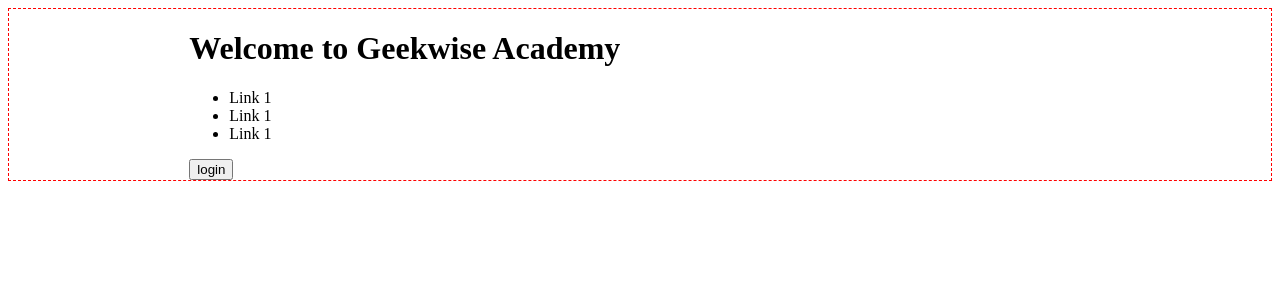
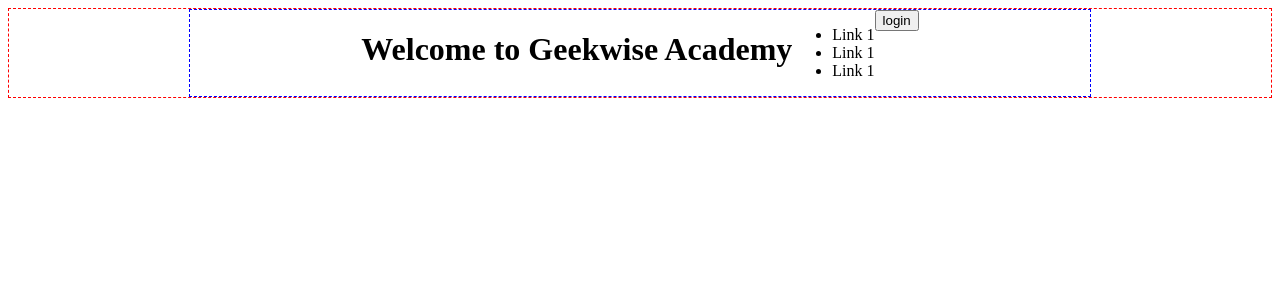
Before and after one commit to dramirez2096/gw-reserve, an Angular app: page / in a window 1280 px wide. Shown: the top 300 px of the page. Built offline with nearby package versions, Linux system fonts and the light colour scheme.

Commit message:
navigation interface created

```diff
--- a/src/app/app.component.scss
+++ b/src/app/app.component.scss
@@ -7,4 +7,7 @@
 }
 .components{
     grid-area: comp;
+    border: 1px dashed blue;
+    display: flex;
+    justify-content: center;
 }
--- a/src/app/nav/nav.components.ts
+++ b/src/app/nav/nav.components.ts
@@ -1,4 +1,5 @@
-import { Component } from '@angular/core';
+import { Component, OnInit, OnDestroy } from '@angular/core';
+import { INavigationItem } from './../../interfaces/INavigationItem';
 
 @Component({
     selector: "gw-nav",
@@ -7,6 +8,22 @@
         "./nav.component.scss"
     ]
 })
-export class NavComponent{
+export class NavComponent implements OnInit {
+    public menuItems: INavigationItem[];
 
+    // life cycle hook
+    ngOnInit(): void {
+        this.menuItems = [{
+            label: "test",
+            url: "/"
+        },
+        {
+            label: "another one",
+            url: "/test"
+        }];
+    }
+
+    ngOnDestroy(): void {
+        throw new Error("Method not implemented.");
+    }
 }
```
